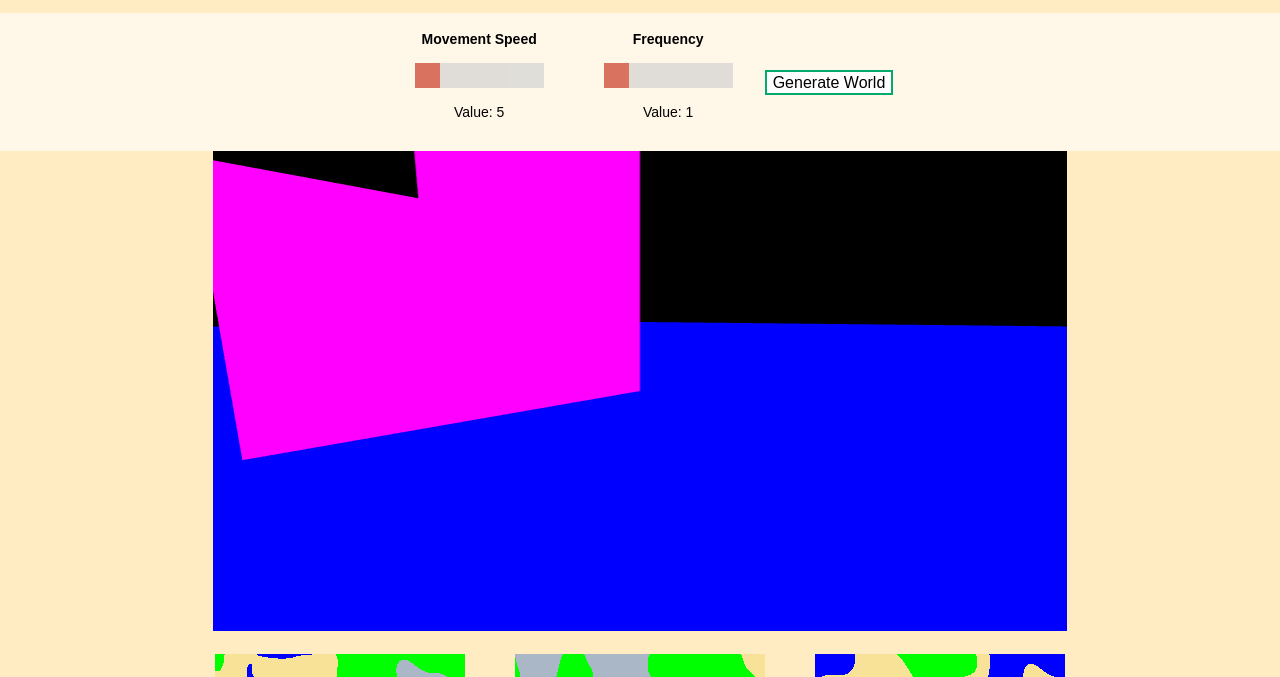
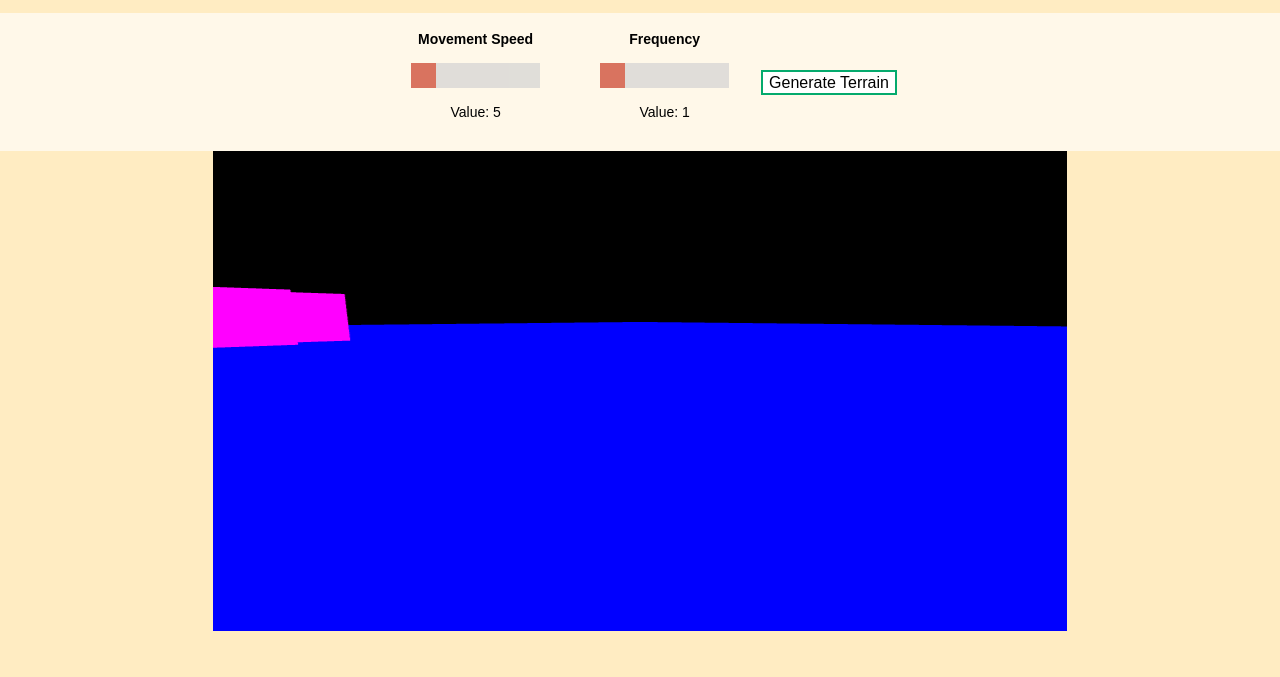
Before and after one commit to Tyger8540/ecs-175-final-project, a plain HTML site: page index.html in a window 1280 px wide. Shown: the part 123-800 px from the top of the page. Drawn offline with nearby package versions, Linux system fonts and the light colour scheme; animation ran at ten frames a second.

Commit message:
Generate Terrain Button Working for Actual Terrain

```diff
--- a/index.html
+++ b/index.html
@@ -48,7 +48,7 @@
                     }
                     </script>
             </div>
-            <button class="button" onclick="generateWorld()">Generate World</button>
+            <button class="button" onclick="generateTerrain()">Generate Terrain</button>
         </div>
 
         <div id="canvas-container">
@@ -103,29 +103,28 @@
     </div>
     <noscript>You need to enable JavaScript to view the full site.</noscript>
     <script type="module" src="js/main.js"></script>
-    <script type="module">
+    <!-- <script type="module">
         import { ProcGen } from './procgen.js';
+        import { generateTerrain } from './js/app/webglapp.js';
 
         const procGen = new ProcGen();
 
         // Reusable function for generating noise maps
-        function generateNoiseMaps() {
-            procGen.createNoise("noise-canvas-height");
-            procGen.createNoise("noise-canvas-2");
-            procGen.createNoise("noise-canvas-3");
+        function generateNoiseMap() {
+            procGen.createNoiseMap(16, 16);
         }
 
         // Generate noise maps on initial load
-        generateNoiseMaps();
+        // generateNoiseMap();
 
         // Function to regenerate the world
         function generateWorld() {
-            generateNoiseMaps(); // Reuse the same logic
+            generateTerrain(); // Reuse the same logic
         }
 
         // Attach the generateWorld function to the global scope
         window.generateWorld = generateWorld;
-    </script>
+    </script> -->
 </body>
 
 </html>
--- a/js/app/app.js
+++ b/js/app/app.js
@@ -44,7 +44,9 @@ class App
 
         // webgl app implementation
         this.impl = new WebGlApp( this.gl, this.shaders, this.app_state )
-
+        window.generateTerrain = () => {
+            this.impl.generateTerrain();
+        };
     }
 
     /**
--- a/js/app/webglapp.js
+++ b/js/app/webglapp.js
@@ -87,11 +87,48 @@ class WebGlApp
         this.chunkManager = new ChunkManager(gl, this.shaders[4], 1)
         this.chunkManager.regenerateAllBuffers()
 
+        this.procGen = new ProcGen()
+
+        let width = 16
+        let height = 16
+        let values = this.procGen.createNoiseMap(width, height)
+
+        for (let y = 0; y < height; y++) {
+            for (let x = 0; x < width; x++) {
+                if (values[x + y * width] < 0.2) {
+                    this.chunkManager.setVoxel(x, 0, y, VoxelType.VOXEL_AIR)
+                } else {
+                    this.chunkManager.setVoxel(x, 0, y, VoxelType.VOXEL_GRASS)
+                }
+            }
+        }
+        this.chunkManager.regenerateAllBuffers()
+
         // TEST CODE BELOW
-        this.chunkManager.setVoxel(0, 0, 0, VoxelType.VOXEL_GRASS)
-        this.chunkManager.setVoxel(1, 0, 0, VoxelType.VOXEL_GRASS)
-        this.chunkManager.setVoxel(0, 1, 0, VoxelType.VOXEL_GRASS)
-        this.chunkManager.setVoxel(0, 0, 1, VoxelType.VOXEL_GRASS)
+        // this.chunkManager.setVoxel(0, 0, 0, VoxelType.VOXEL_GRASS)
+        // this.chunkManager.setVoxel(1, 0, 0, VoxelType.VOXEL_GRASS)
+        // this.chunkManager.setVoxel(0, 1, 0, VoxelType.VOXEL_GRASS)
+        // this.chunkManager.setVoxel(0, 0, 1, VoxelType.VOXEL_GRASS)
+        // this.chunkManager.regenerateAllBuffers()
+    }
+
+    /**
+     * Generates Terrain
+     */
+    generateTerrain() {
+        let width = 16
+        let height = 16
+        let values = this.procGen.createNoiseMap(width, height)
+
+        for (let y = 0; y < height; y++) {
+            for (let x = 0; x < width; x++) {
+                if (values[x + y * width] < 0.2) {
+                    this.chunkManager.setVoxel(x, 0, y, VoxelType.VOXEL_AIR)
+                } else {
+                    this.chunkManager.setVoxel(x, 0, y, VoxelType.VOXEL_GRASS)
+                }
+            }
+        }
         this.chunkManager.regenerateAllBuffers()
     }
 
--- a/procgen.js
+++ b/procgen.js
@@ -1,10 +1,10 @@
 // import { createNoise2D } from 'simplex-noise';
 import {createNoise2D} from "https://unpkg.com/simplex-noise@4.0.1/dist/esm/simplex-noise.js";
-
+import ChunkManager from '/voxel/chunkmanager.js'
+import * as VoxelType from '/voxel/voxeltypes.js'
 
 class ProcGen
 {
-
     createNoise(canvasId) {
         let gen = createNoise2D();
         function noise(nx, ny) {
@@ -91,6 +91,82 @@ class ProcGen
         ctx.putImageData(imageData, 0, 0);
     }
 
+    createNoiseMap(width, height) {
+        let gen = createNoise2D();
+        function noise(nx, ny) {
+            // Rescale from -1.0:+1.0 to 0.0:1.0
+            return gen(nx, ny) / 2 + 0.5;
+        }
+
+        var frequencySlider = document.getElementById("frequencySlider")
+        let frequency = frequencySlider.value
+
+        let values = [];
+
+        for (let y = 0; y < height; y++) {
+            for (let x = 0; x < width; x++) {
+                let nx = x/width - 0.5, ny = y/height - 0.5;
+                let e = 1 * noise(1 * frequency * nx, 1 * ny) + 0.5 * noise(2 * frequency * nx, 2 * ny) + 0.25 * noise(4 * frequency * nx, 4 * ny);
+                e = e / (1 + 0.5 + 0.25);
+                values.push(Math.pow(e, 2));
+                // let value = Math.round(e * 32) / 32;
+
+
+                // let r, g, b;
+                // // Convert noise value to water if below threshold
+                // if (value < 0.1) {
+                //     // water
+                //     r = 0;
+                //     g = 0;
+                //     b = 255;
+                // }
+                // else if (value < 0.2) {
+                //     // sand
+                //     r = 247;
+                //     g = 226;
+                //     b = 151;
+                // }
+                // else if (value < 0.4) {
+                //     // grass
+                //     r = 0;
+                //     g = 255;
+                //     b = 0;
+                // }
+                // else if (value < 0.6) {
+                //     // stone
+                //     r = 169;
+                //     g = 183;
+                //     b = 199;
+                // }
+                // else {
+                //     // snow
+                //     r = 255;
+                //     g = 255;
+                //     b = 255;
+                // }
+
+                // Convert noise value to grayscale (0-255)
+                // color = Math.floor(value * 255);
+
+                // // Apply threshold to make color either black or white
+                // let color;
+                // if (value > 0.25) {
+                //     color = 255;
+                // } else {
+                //     color = 0;
+                // }
+
+
+                // let index = (y * width + x) * 4; // RGBA index
+                // imageData.data[index] = r;       // Red
+                // imageData.data[index + 1] = g;   // Green
+                // imageData.data[index + 2] = b;   // Blue
+                // imageData.data[index + 3] = 255;     // Alpha
+            }
+        }
+        return values;
+    }
+
 }
 
 
```
